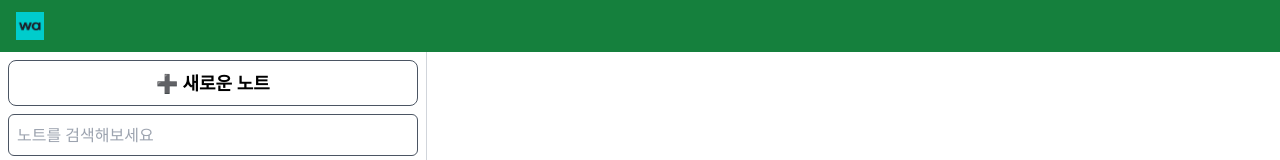
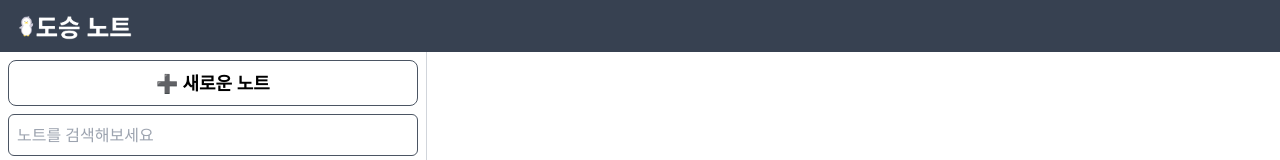
Before and after one commit to Doseung-Yang/ideanote, a Next.js app: page / in a window 1280 px wide. Shown: the top 160 px of the page. Built offline with nearby package versions, Linux system fonts and the light colour scheme; no server answers; the database is empty.

Commit message:
로고 변경

```diff
--- a/app/components/header.tsx
+++ b/app/components/header.tsx
@@ -1,8 +1,8 @@
 "use client";
 export default function Header() {
   return (
-    <header className="w-full bg-green-700 py-3 px-4">
-      <img src="/wadiz.png" alt="wadiz Logo" className="h-7" />
+    <header className="w-full bg-gray-700 py-3 px-4">
+      <img src="/noteLogo.png" alt="doseung-logo" className="h-7" />
     </header>
   );
 }
```
Also changed, not shown: public/noteLogo.png (added), public/wadiz.png (deleted).
